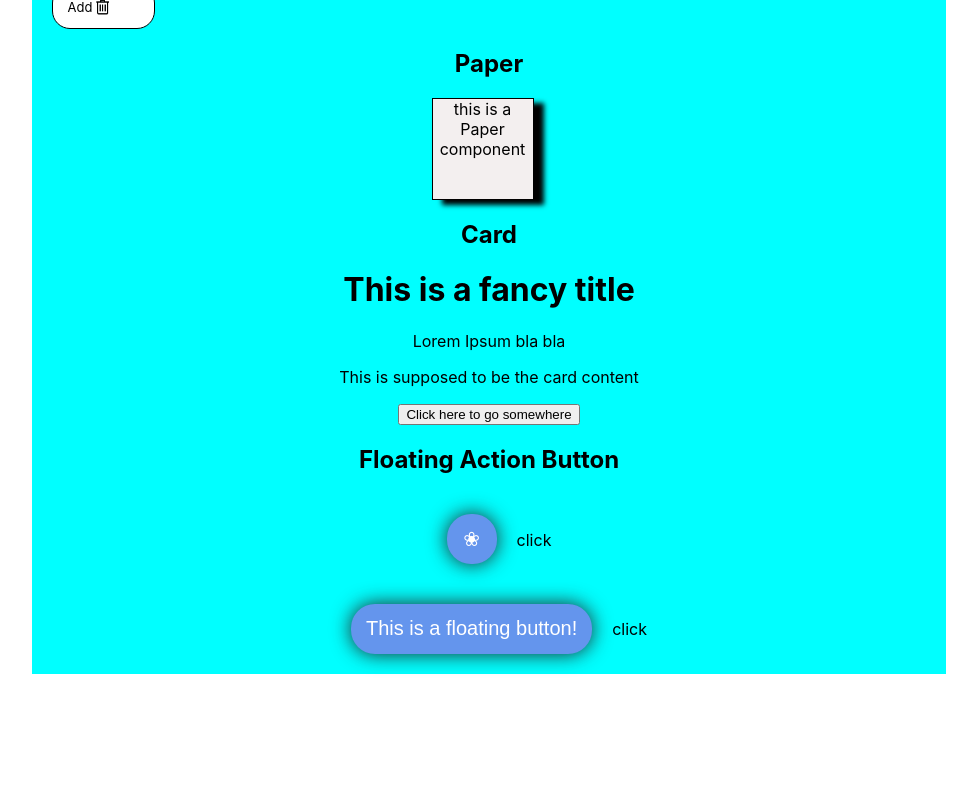
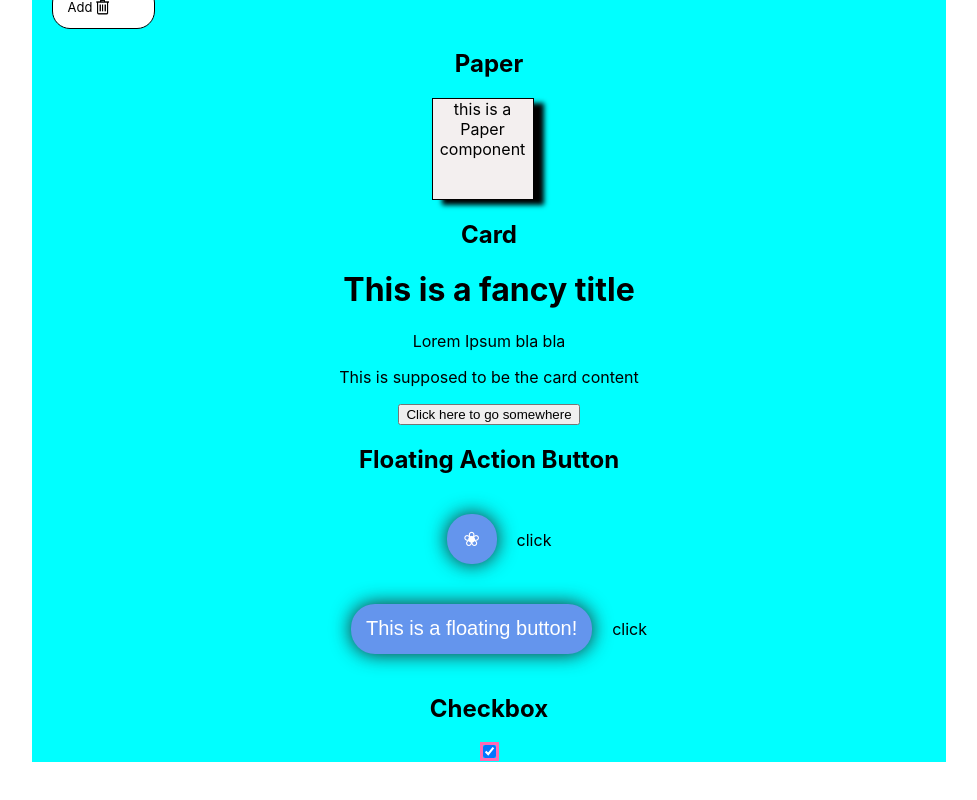
Before and after one commit to marko-knoebl/cc-react-components, a React (Vite) app in the folder cc-react-components/: page / in a window 1280 px wide. Shown: the part 911-1711 px from the top of the page, without its empty margins (151-1128 px from the left). Before the commit the page ends 1625 px from the top, so only its background shows below. Built offline with nearby package versions, Linux system fonts and the light colour scheme.

Commit message:
added checkbox component

```diff
--- a/cc-react-components/src/App.jsx
+++ b/cc-react-components/src/App.jsx
@@ -9,6 +9,7 @@ import Chip from "./components/Chip";
 import Paper from "./components/Paper";
 import Card from "./components/Card";
 import FloatingActionButton from "./components/FloatingActionButton";
+import Checkbox from "./components/Checkbox";
 
 const menuItems = [
   { id: 1, name: "Home", url: "/home" },
@@ -40,6 +41,14 @@ function App() {
 
   function FABdisplayClicked(stateIs, stateShouldBe) {
     stateIs === "click" ? stateShouldBe("click!!!") : stateShouldBe("click");
+  }
+
+  function changeChecked() {
+    if(isChecked === false) {
+      isChecked = true
+    } else if(isChecked === true) {
+      isChecked = false
+    }
   }
 
   return (
@@ -123,6 +132,10 @@ function App() {
         FloatingActionButtonClicked={FAB2clicked}
         showResult={() => FABdisplayClicked(FAB2clicked, FAB2setClicked)}
       />
+        <h2>Checkbox</h2>
+      <Checkbox
+      isChecked={"false"}
+      onPress={(isChecked) => changeChecked(isChecked)}/>
     </div>
   );
 }
--- a/cc-react-components/src/components/Checkbox.css
+++ b/cc-react-components/src/components/Checkbox.css
@@ -0,0 +1,7 @@
+input[type="checkbox"]:checked {
+    box-shadow: 0 0 0 3px hotpink;
+  }
+
+input[type="checkbox"] {
+    box-shadow: 0 0 0 3px yellow;
+}
--- a/cc-react-components/src/components/Checkbox.jsx
+++ b/cc-react-components/src/components/Checkbox.jsx
@@ -1,3 +1,5 @@
-export default function Checkbox({isChecked}) {
-    return <input type="checkbox" checked={isChecked}/>
+import "./Checkbox.css"
+
+export default function Checkbox({isChecked, onPress}) {
+    return <input type="checkbox" checked={isChecked} onClick={()=>onPress(isChecked)}/>
 }
```
